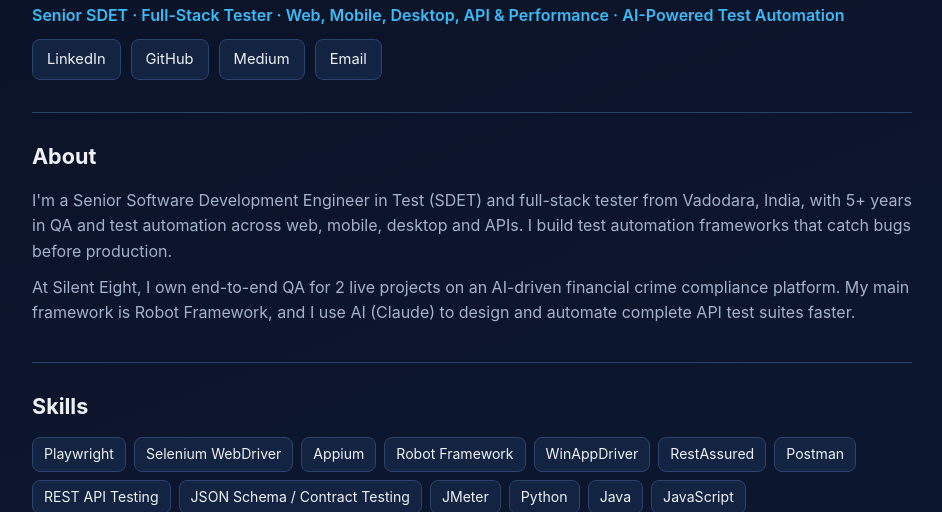
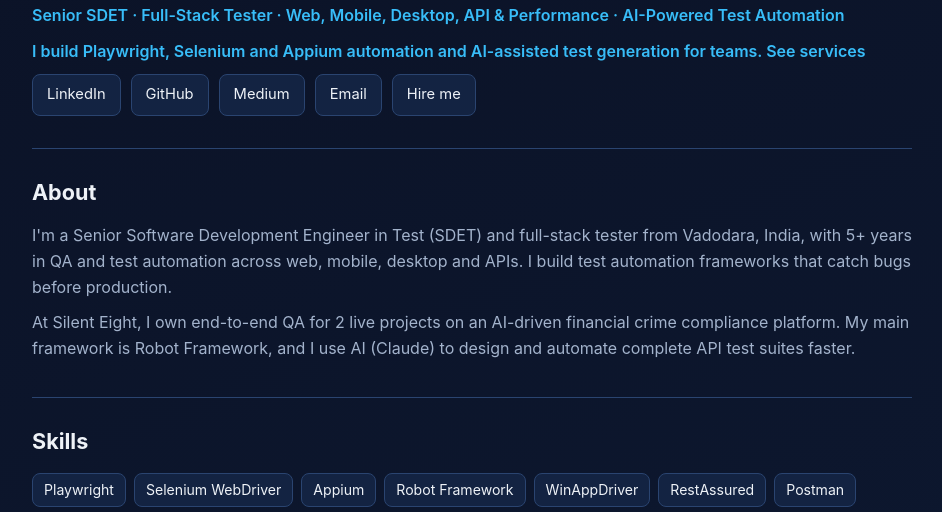
Before and after one commit to rudrasurti/rudrasurti.github.io, a plain HTML site: page index.html in a window 1280 px wide. Shown: the part 267-779 px from the top of the page, without its empty margins (168-1110 px from the left). Drawn offline with Linux system fonts and the light colour scheme.

Commit message:
Add hire button and offer line to hero
Added a new section promoting services and a 'Hire me' button.

```diff
--- a/index.html
+++ b/index.html
@@ -79,11 +79,13 @@ footer{padding:30px 0 50px;color:var(--muted);font-size:.9rem;border-top:1px sol
   <div>
     <h1>Rudra Surti</h1>
     <div class="role">Senior SDET · Full-Stack Tester · Web, Mobile, Desktop, API &amp; Performance · AI-Powered Test Automation</div>
+    <div class="role" style="margin-top:6px">I build Playwright, Selenium and Appium automation and AI-assisted test generation for teams. <a href="services.html">See services</a></div>
     <div class="links">
       <a class="btn" href="https://www.linkedin.com/in/rudra-surti/" rel="me">LinkedIn</a>
       <a class="btn" href="https://github.com/rudrasurti" rel="me">GitHub</a>
       <a class="btn" href="https://medium.com/@rudrasurti98" rel="me">Medium</a>
       <a class="btn" href="mailto:rudrasurti98@gmail.com">Email</a>
+      <a class="btn" href="services.html">Hire me</a>
     </div>
   </div>
 </header>
```
